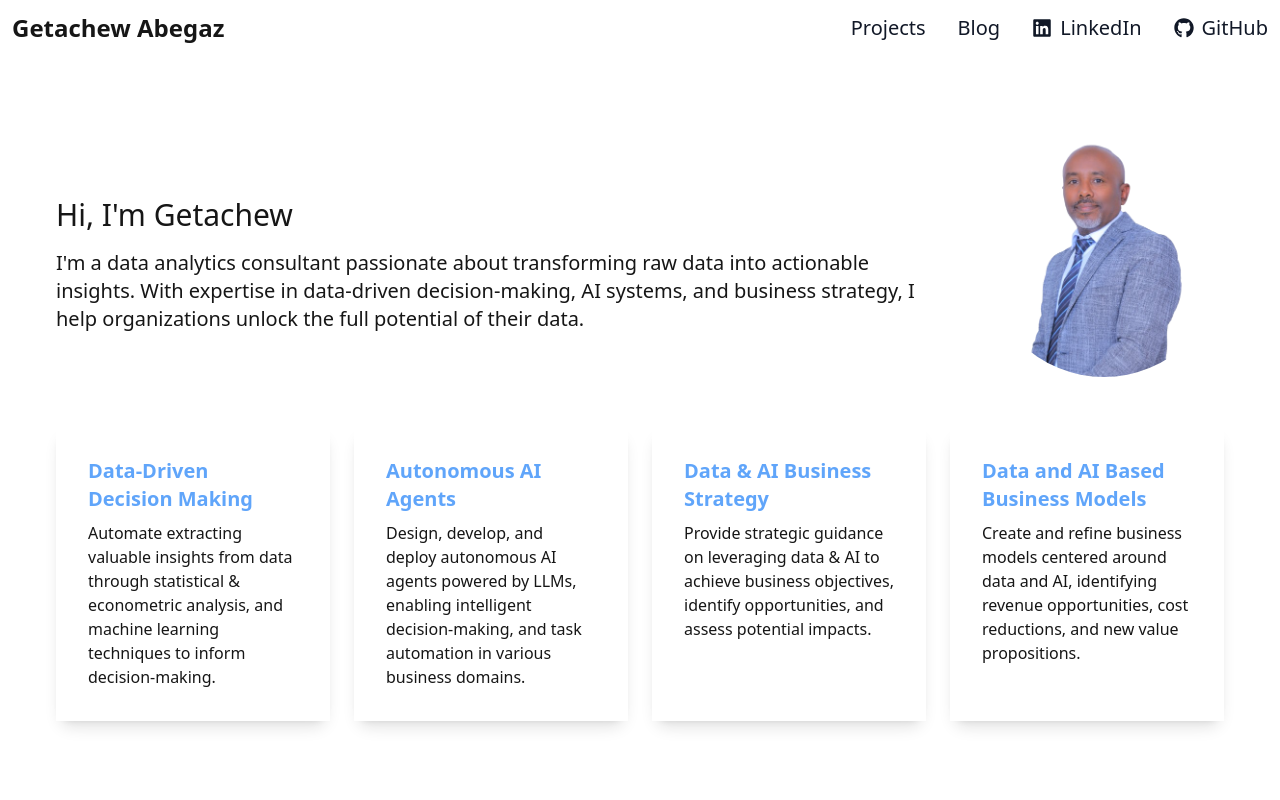
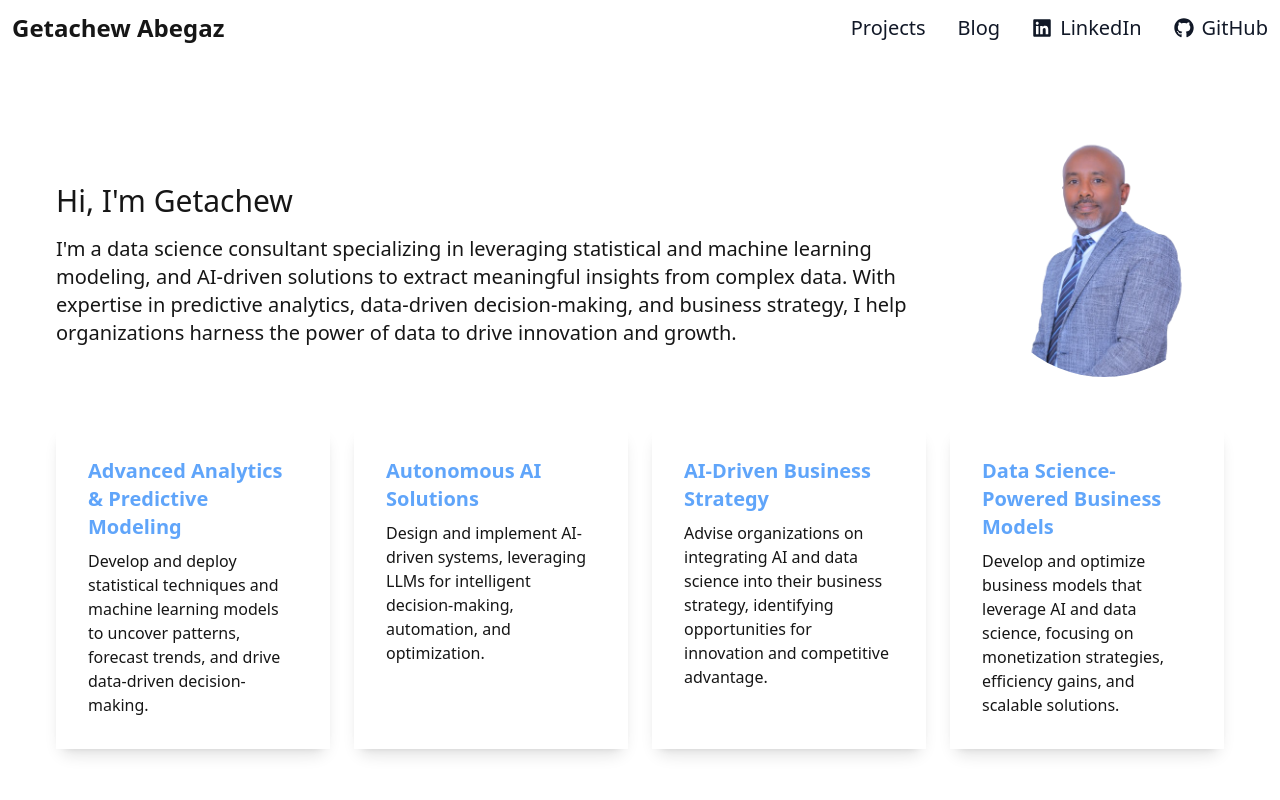
Before and after one commit to gabegaz/gabegaz.github.io, a Next.js app: page / in a window 1280 px wide. Shown: the top 800 px of the page. Built offline with nearby package versions, Linux system fonts and the light colour scheme.

Commit message:
adjusting role and description

```diff
--- a/app/home/skills.tsx
+++ b/app/home/skills.tsx
@@ -1,24 +1,20 @@
 const projects = [
     {
-        title: "Data-Driven Decision Making",
-        description: 'Automate extracting valuable insights from data through statistical & econometric analysis, and machine learning techniques to inform decision-making.',
+        title: "Advanced Analytics & Predictive Modeling",
+        description: "Develop and deploy statistical techniques and machine learning models to uncover patterns, forecast trends, and drive data-driven decision-making.",
     },
     {
-        title: 'Autonomous AI Agents',
-        description: 'Design, develop, and deploy autonomous AI agents powered by LLMs, enabling intelligent decision-making, and task automation in various business domains.',
+        title: "Autonomous AI Solutions",
+        description: "Design and implement AI-driven systems, leveraging LLMs for intelligent decision-making, automation, and optimization.",
     },
-
     {
-        title: 'Data & AI Business Strategy',
-        description: 'Provide strategic guidance on leveraging data & AI to achieve business objectives, identify opportunities, and assess potential impacts.',
+        title: "AI-Driven Business Strategy",
+        description: "Advise organizations on integrating AI and data science into their business strategy, identifying opportunities for innovation and competitive advantage.",
     },
-
     {
-        title: 'Data and AI Based Business Models',
-        description: 'Create and refine business models centered around data and AI, identifying revenue opportunities, cost reductions, and new value propositions.',
+        title: "Data Science-Powered Business Models",
+        description: "Develop and optimize business models that leverage AI and data science, focusing on monetization strategies, efficiency gains, and scalable solutions.",
     },
-
-  ];
-
+];
 
 export default projects;
--- a/app/layout.tsx
+++ b/app/layout.tsx
@@ -3,49 +3,27 @@ import Navbar from "../components/Navbar";
 import { GoogleAnalytics } from '@next/third-parties/google';
 import type { Metadata } from 'next';
 
+
 export const metadata: Metadata = {
+  title: "Getachew Abegaz | Data Science Consultant | Portfolio",
+  description: "Data science consultant specializing in predictive analytics, machine learning, and AI-driven business strategy. Expert in developing advanced analytics solutions, designing autonomous AI systems, and optimizing data-driven business models to enhance decision-making and drive innovation.",
 
-  title: "Getachew Abegaz | Data & AI Expert | Portfolio",
-  description: "Expert in data-driven decision-making, autonomous AI agents, and data & AI business strategy. Skilled in extracting insights through statistical analysis and machine learning, designing AI-powered solutions for task automation, and crafting innovative business models centered on data and AI to drive revenue, reduce costs, and unlock new value.",
+
   keywords: [
+    'data science consultant',
+    'predictive analytics',
+    'machine learning',
+    'AI-driven insights',
+    'business strategy',
+    'statistical modeling',
+    'autonomous AI systems',
     'data-driven decision-making',
-    'autonomous AI agents',
-    'AI business strategy',
-    'machine learning',
-    'data analysis',
-    'business models',
-    'AI solutions',
-    'task automation',
-    'statistical analysis',
-    'data insights',
+    'AI-powered automation',
+    'big data analytics',
   ],
 
+
   authors: [{ name: 'Getachew Abegaz', url: 'https://www.gabegaz.com' }],
-
-  // openGraph: {
-  //   title: 'Getachew Abegaz | Data & AI Expert | Portfolio',
-  //   description: 'Expert in data-driven decision-making, autonomous AI agents, and data & AI business strategy. Skilled in statistical analysis, machine learning, and crafting innovative business models to drive revenue and unlock new value.',
-  //   url: 'https://www.gabegaz.com',
-  //   siteName: 'Getachew Abegaz Portfolio',
-
-  //   images: [
-  //     {
-  //       url: 'https://www.gabegaz.com/og-image.jpg', // Replace with your OpenGraph image URL
-  //       width: 1200,
-  //       height: 630,
-  //       alt: 'Getachew Abegaz - Data & AI Expert',
-  //     },
-  //   ],
-  //   locale: 'en_US',
-  //   type: 'website',
-  // },
-
-  // twitter: {
-  //   card: 'summary_large_image',
-  //   title: 'Getachew Abegaz | Data & AI Expert | Portfolio',
-  //   description: 'Expert in data-driven decision-making, autonomous AI agents, and data & AI business strategy. Skilled in statistical analysis, machine learning, and crafting innovative business models to drive revenue and unlock new value.',
-  //   images: ['https://www.gabegaz.com/og-image.jpg'],
-  // },
 
   robots: {
     index: true,
@@ -68,16 +46,55 @@ export const metadata: Metadata = {
   },
 
   metadataBase: new URL('https://www.gabegaz.com'),
+
+  // 🔹 Canonical URL (Prevents Duplicate Content Issues)
+  alternates: {
+    canonical: "https://www.gabegaz.com",
+  },
+
+  // 🔹 Open Graph Meta Tags (For LinkedIn, Facebook, etc.)
+  openGraph: {
+    title: "Getachew Abegaz | Data Science Consultant | Portfolio",
+    description: "Data science consultant specializing in predictive analytics, machine learning, and AI-driven business strategy.",
+    url: "https://www.gabegaz.com",
+    siteName: "Getachew Abegaz",
+
+    images: [
+      {
+        url: "/og-image.png", // Ensure this image exists in your public folder
+        width: 1200,
+        height: 630,
+        alt: "Getachew Abegaz - Data Science Consultant",
+      },
+    ],
+    type: "website",
+  },
+
+  // // 🔹 Twitter Card Meta Tags (For Twitter Previews)
+  // twitter: {
+  //   card: "summary_large_image",
+  //   title: "Getachew Abegaz | Data Science Consultant | Portfolio",
+  //   description: "Data science consultant specializing in predictive analytics, machine learning, and AI-driven business strategy.",
+  //   site: "@yourTwitterHandle",  // Replace with your actual Twitter handle
+  //   creator: "@yourTwitterHandle", // Replace with your actual Twitter handle
+  //   images: ["/og-image.png"],
+  // },
+
+  // 🔹 Locale and Language Targeting
+  // locale: "en_US", // Change if targeting another region (e.g., "en_GB" for UK)
 };
 
 export default function RootLayout({ children }: { children: React.ReactNode }) {
   return (
     <html lang="en" data-theme="bumblebee">
+      <head>
+        {/* Google Analytics for Tracking */}
+        <GoogleAnalytics gaId="G-CBZ2TKHSNF" />
+      </head>
       <body className="">
         <Navbar />
         <main className="container mx-auto p-6">
           {children}
-          <GoogleAnalytics gaId="G-CBZ2TKHSNF" />
         </main>
       </body>
     </html>
--- a/app/page.tsx
+++ b/app/page.tsx
@@ -21,7 +21,7 @@ export default function Home() {
             Hi, I&apos;m <span className="">Getachew</span>
           </h1>
           <p className="text-lg md:text-xl mb-4">
-            I&apos;m a <span className="">data analytics consultant </span> passionate about transforming raw data into actionable insights. With expertise in data-driven decision-making, AI systems, and business strategy, I help organizations unlock the full potential of their data.
+            I&apos;m a data science consultant specializing in leveraging statistical and machine learning modeling, and AI-driven solutions to extract meaningful insights from complex data. With expertise in predictive analytics, data-driven decision-making, and business strategy, I help organizations harness the power of data to drive innovation and growth.
           </p>
         </div>
 
```
Also changed, not shown: public/06-removebg.png (deleted), public/og-image.png (added).
